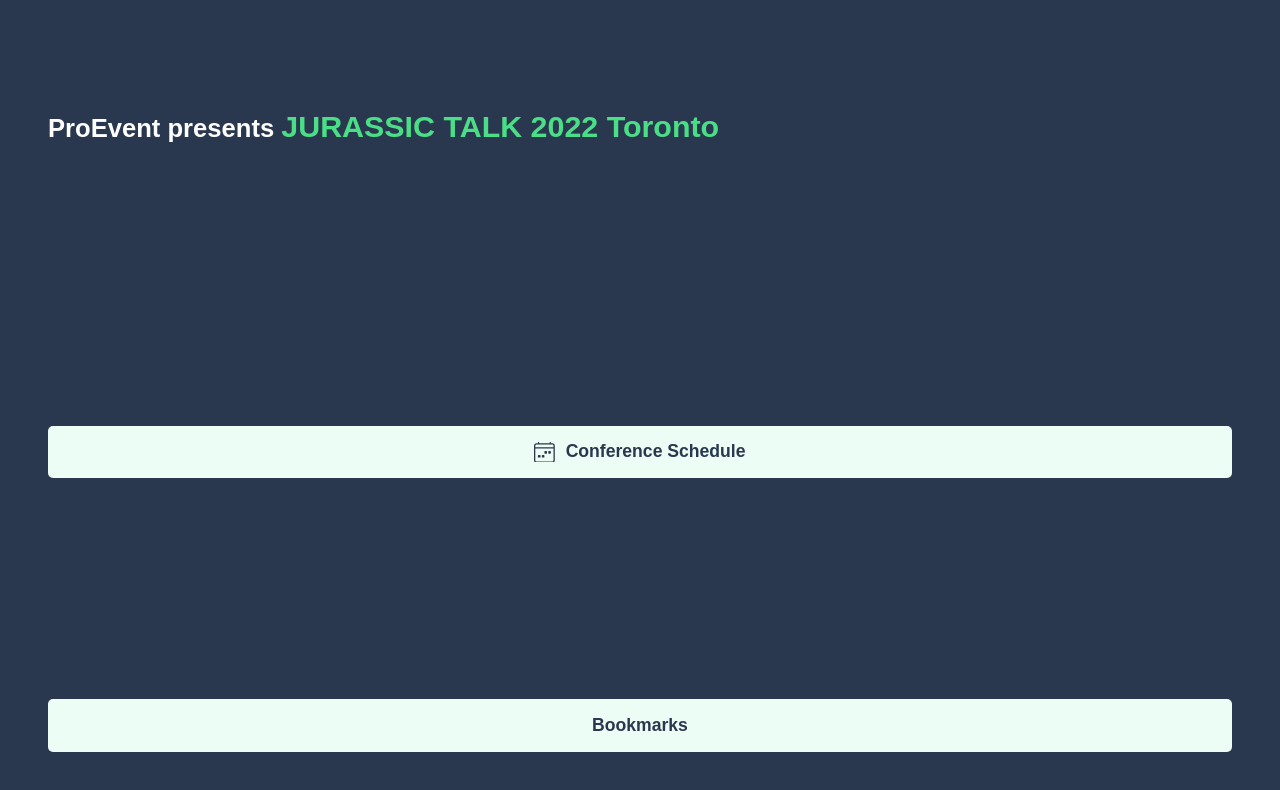
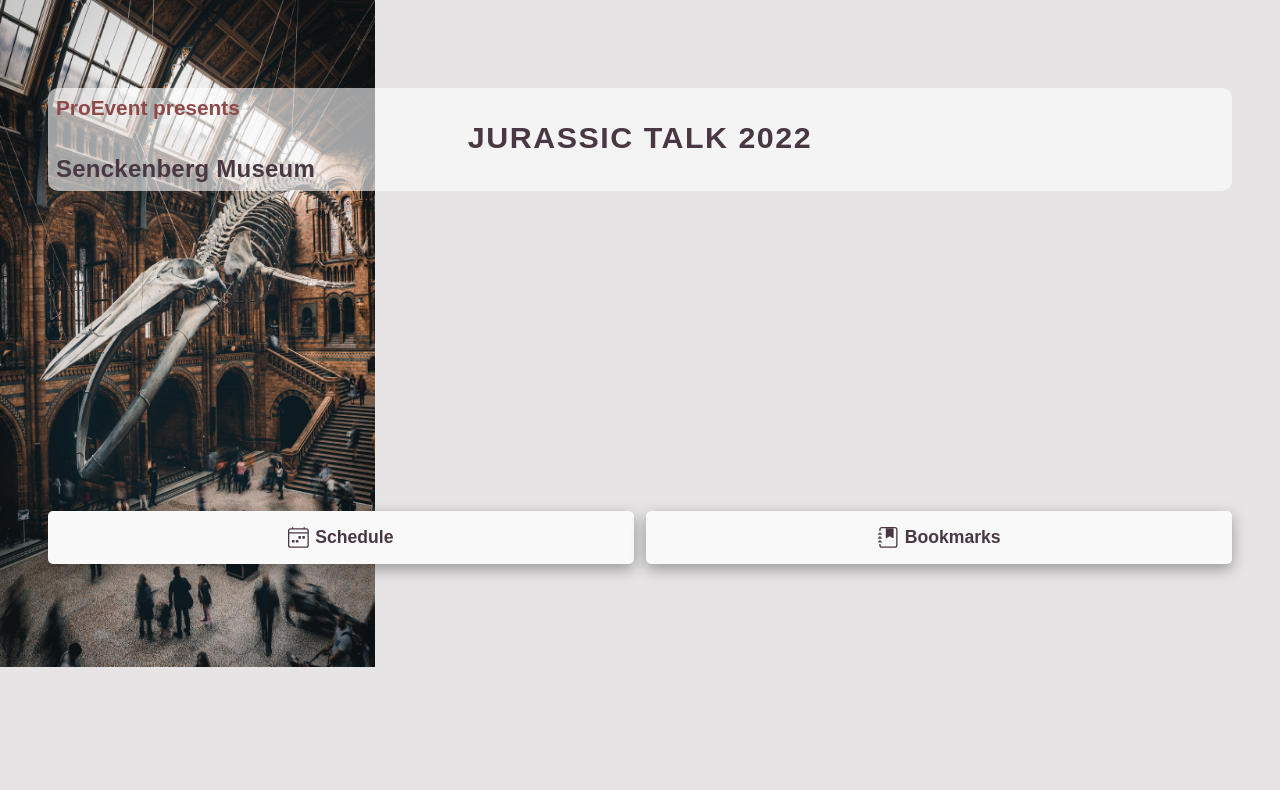
Before and after one commit to MeenaFoerderer/Capstone-project, a Next.js app: page / in a window 1280 px wide. Shown: the top 790 px of the page. Built offline with nearby package versions, Linux system fonts and the light colour scheme.

Commit message:
change and improve styling

```diff
--- a/components/GlobalStyles.js
+++ b/components/GlobalStyles.js
@@ -18,8 +18,8 @@ const GlobalStyles = createGlobalStyle`
     }
 
     body {
-        color: #1d1d1d;
-        background-color: #E5E7EB;
+        _background-color: #f9f9f9;
+        background-color: #e6e4e5;
     }
 
     main {
--- a/pages/index.js
+++ b/pages/index.js
@@ -1,67 +1,129 @@
 import styled from "styled-components";
 import Link from "next/link";
 import { normalizeDate, normalizeRooms } from "../helpers/normalize";
-import { BsCalendar4Week } from "react-icons/bs";
+import { BsCalendar4Week, BsJournalBookmarkFill } from "react-icons/bs";
+import Image from "next/image";
 
 function LandingPage({ conferenceDays, conferenceRooms }) {
   return (
-    <LandingPageContainer>
-      <LandingTitle>
-        <LightText>ProEvent presents </LightText>JURASSIC TALK 2022 Toronto
-      </LandingTitle>
+    <StyledMain>
+      <Background>
+        <Image
+          src="/images/landingpage02.jpeg"
+          alt="smth"
+          height={667}
+          width={375}
+        />
+      </Background>
+
+      <StyledContainer>
+        <Header>
+          <PresenterText>ProEvent presents</PresenterText>
+          <Title>JURASSIC TALK 2022</Title>
+          <Subtitle>Senckenberg Museum</Subtitle>
+        </Header>
+
+        <LinkWrapper>
           <NavigationLink
             href={`/${normalizeDate(conferenceDays[0])}/${normalizeRooms(
               conferenceRooms[0]
             )}`}
           >
             <StyledCalendarIcon />
-        Conference Schedule
+            Schedule
           </NavigationLink>
-      <NavigationLink href={"../bookmarks"}>Bookmarks</NavigationLink>
-    </LandingPageContainer>
+          <NavigationLink href={"../bookmarks"}>
+            <StyledBookmarkIcon /> Bookmarks
+          </NavigationLink>
+        </LinkWrapper>
+      </StyledContainer>
+    </StyledMain>
   );
 }
 
-const LandingPageContainer = styled.div`
+const StyledMain = styled.main`
   text-align: left;
   margin: 0 auto;
   padding: 3em;
   width: 100vw;
   height: 100vh;
-  background-color: #2a384f;
   display: flex;
   flex-direction: column;
   justify-content: space-between;
 `;
 
-const LandingTitle = styled.h1`
-  color: #4adf86;
-  margin: 2em 0;
-  font-size: 1.9rem;
+const Background = styled.div`
+  position: absolute;
+  top: 0;
+  left: 0;
+  position: fixed;
+  overflow-y: hidden;
 `;
 
-const LightText = styled.span`
-  color: #fff;
-  font-size: 1.6rem;
+const StyledContainer = styled.div`
+  z-index: 10;
+`;
+
+const Header = styled.div`
+  margin: 0;
+  margin-top: 2.5em;
+  background: rgba(255, 255, 255, 0.6);
+  border-radius: 10px;
+  padding: 0.5em;
+`;
+
+const PresenterText = styled.p`
+  color: #8e4a49;
+  margin: 0;
+  font-size: 1.3rem;
+  font-weight: 700;
+`;
+
+const Title = styled.h1`
+  color: #493843;
+  font-size: 1.9rem;
+  margin: 0;
+  text-align: center;
+  letter-spacing: 0.05em;
+`;
+
+const Subtitle = styled.h2`
+  font-size: 1.5rem;
+  color: #493843;
+  margin: 0;
+  text-align: justify;
+  letter-spacing: 0.01em;
+`;
+
+const LinkWrapper = styled.div`
+  margin-top: 20em;
+  display: flex;
+  gap: 0.8em;
 `;
 
 const NavigationLink = styled(Link)`
-  width: 100%;
+  width: 50%;
   height: 3em;
   border-radius: 5px;
   display: flex;
   align-items: center;
   justify-content: center;
-  background-color: #ecfdf5;
+  background: #f9f9f9;
   text-decoration: none;
-  color: #2a384f;
+  color: #493843;
   font-size: 1.1rem;
   font-weight: bold;
+  box-shadow: rgba(0, 0, 0, 0.35) 0px 5px 15px;
 `;
 
 const StyledCalendarIcon = styled(BsCalendar4Week)`
-  margin-right: 0.5em;
   font-size: 1.3rem;
+  margin-right: 0.3em;
+`;
+
+const StyledBookmarkIcon = styled(BsJournalBookmarkFill)`
+  font-size: 1.3rem;
+  margin-right: 0.3em;
 `;
 
 export default LandingPage;
```
Also changed, not shown: components/BookmarkIcons.js (+5 -4 lines), components/FooterElements.js (renamed from components/FooterNav.js, +7 -7 lines), components/TalkCard.js (+37 -16 lines), pages/[date]/[room]/index.js (+72 -25 lines), pages/[date]/[room]/talks/[id].js (+25 -4 lines), pages/bookmarks/index.js (+43 -6 lines), public/images/landingpage01.jpeg (added), public/images/landingpage02.jpeg (added). Lines whose indentation alone changed are shown as unchanged.
